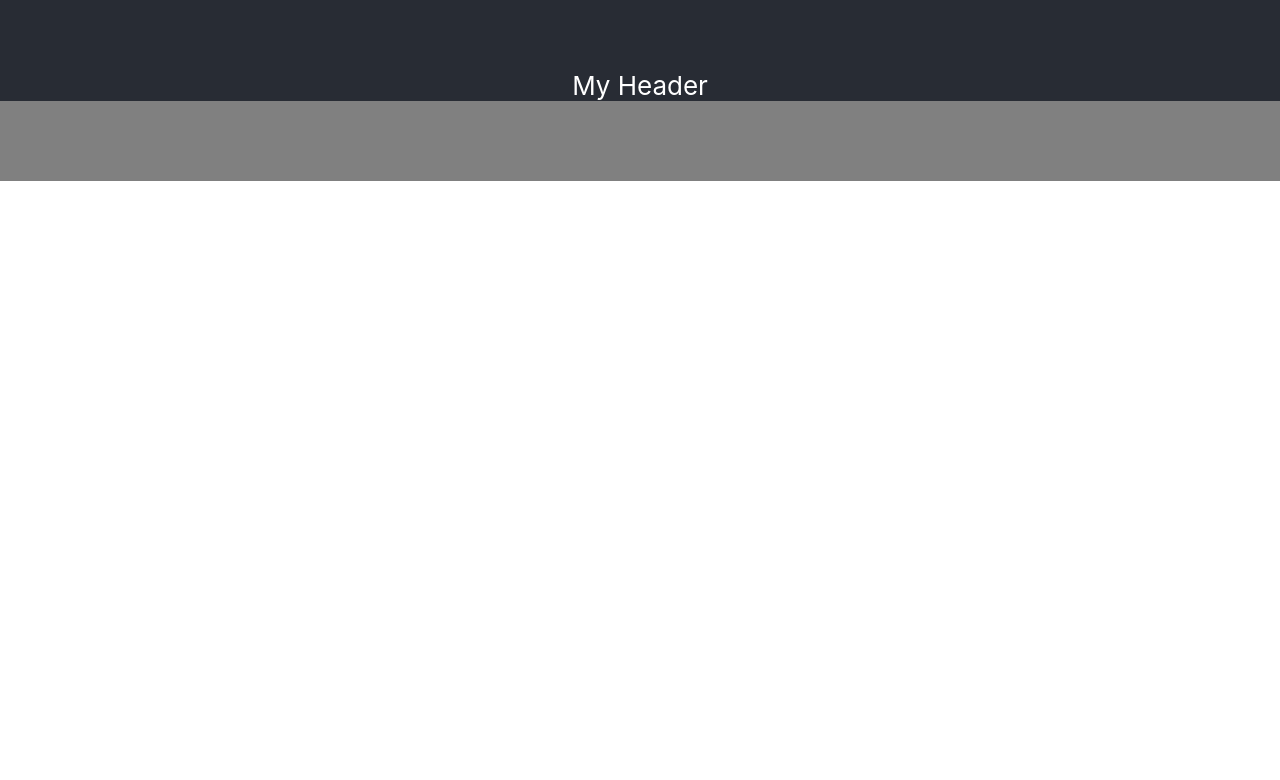
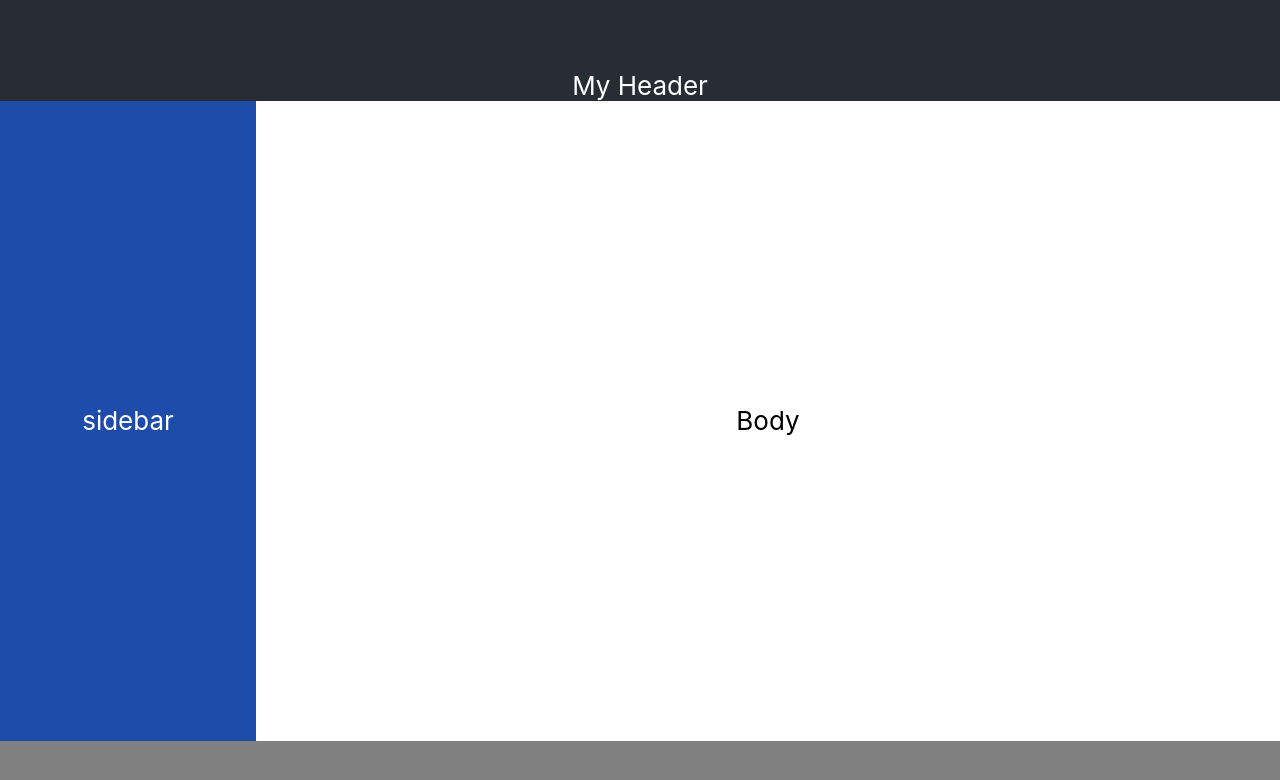
Before and after one commit to JoshJHaines/react-intro-hw, a React (Create React App) app: page / in a window 1280 px wide. Shown: the top 780 px of the page. Built offline with nearby package versions, Linux system fonts and the light colour scheme.

Commit message:
added header, middle, footer

```diff
--- a/src/App.js
+++ b/src/App.js
@@ -3,10 +3,9 @@
  ****************/
 import React, { Component } from "react";
 import "./App.css";
-import Message from "./components/Message";
 import Header from "./components/Header";
-import Sidebar from "./components/Sidebar";
 import Footer from "./components/Footer";
+import Middle from "./components/Middle";
 /********************
  * EXPORT COMPONENT *
  ********************/
@@ -15,6 +14,7 @@ export class App extends Component {
 		return (
       <div>
         <Header />
+        <Middle />
         <Footer />
 			</div>
 		);
```
